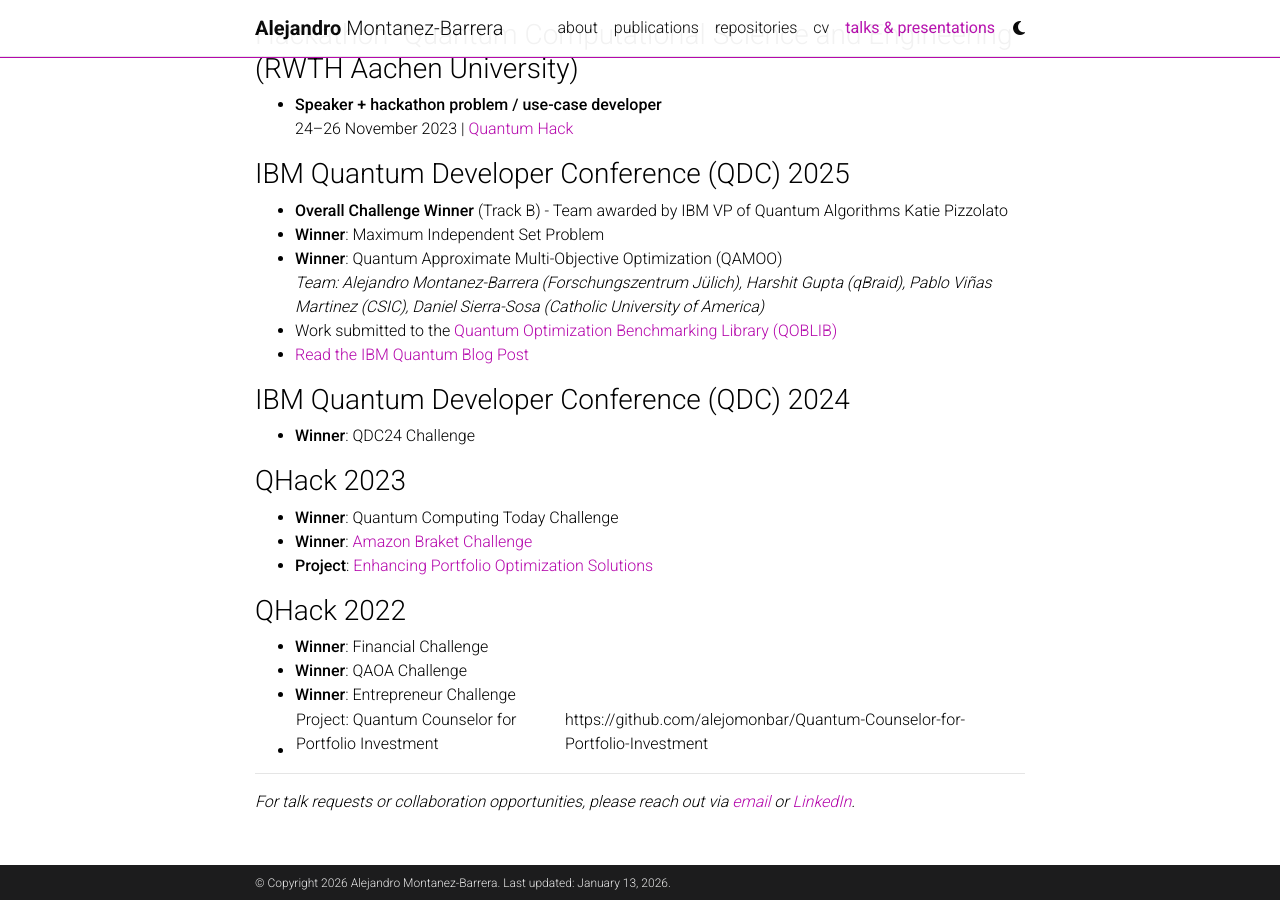
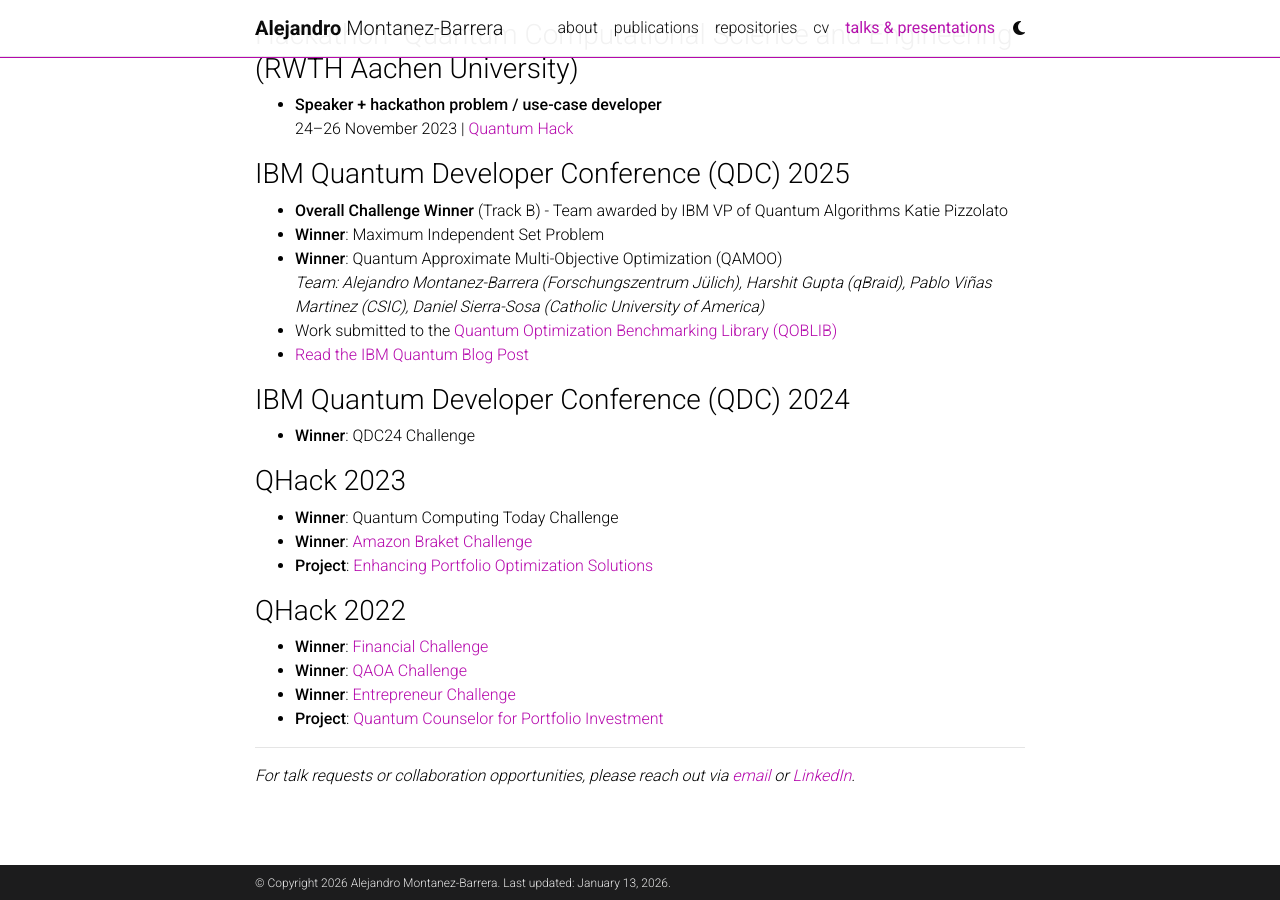
Before and after one commit to alejomonbar/alejomonbar.github.io, a Jekyll site: the page built from _pages/teaching.md, in a window 1280 px wide and 900 px high, scrolled down 1862 px. Built offline with Jekyll 4.4.1, drawn with Linux system fonts in a browser that asks for light colours; comment, search, counter and statistics services are not loaded; a style sheet for code colours, icons or effects is not loaded; some of the changed lines change nothing that is shown.

Commit message:
feat: add Xanadu QHack 2022 blog links and fix project formatting

```diff
--- a/_pages/teaching.md
+++ b/_pages/teaching.md
@@ -95,10 +95,10 @@
 - **Project**: [Enhancing Portfolio Optimization Solutions](https://github.com/alejomonbar/quantum-portfolio-optimization-encoding)
 
 ### QHack 2022
-- **Winner**: Financial Challenge
-- **Winner**: QAOA Challenge
-- **Winner**: Entrepreneur Challenge
-- Project: Quantum Counselor for Portfolio Investment | https://github.com/alejomonbar/Quantum-Counselor-for-Portfolio-Investment
+- **Winner**: [Financial Challenge](https://medium.com/xanaduai/qhack-2022-cb5ad92573e2)
+- **Winner**: [QAOA Challenge](https://medium.com/xanaduai/qhack-2022-cb5ad92573e2)
+- **Winner**: [Entrepreneur Challenge](https://medium.com/xanaduai/qhack-2022-cb5ad92573e2)
+- **Project**: [Quantum Counselor for Portfolio Investment](https://github.com/alejomonbar/Quantum-Counselor-for-Portfolio-Investment)
 
 ---
 
```
